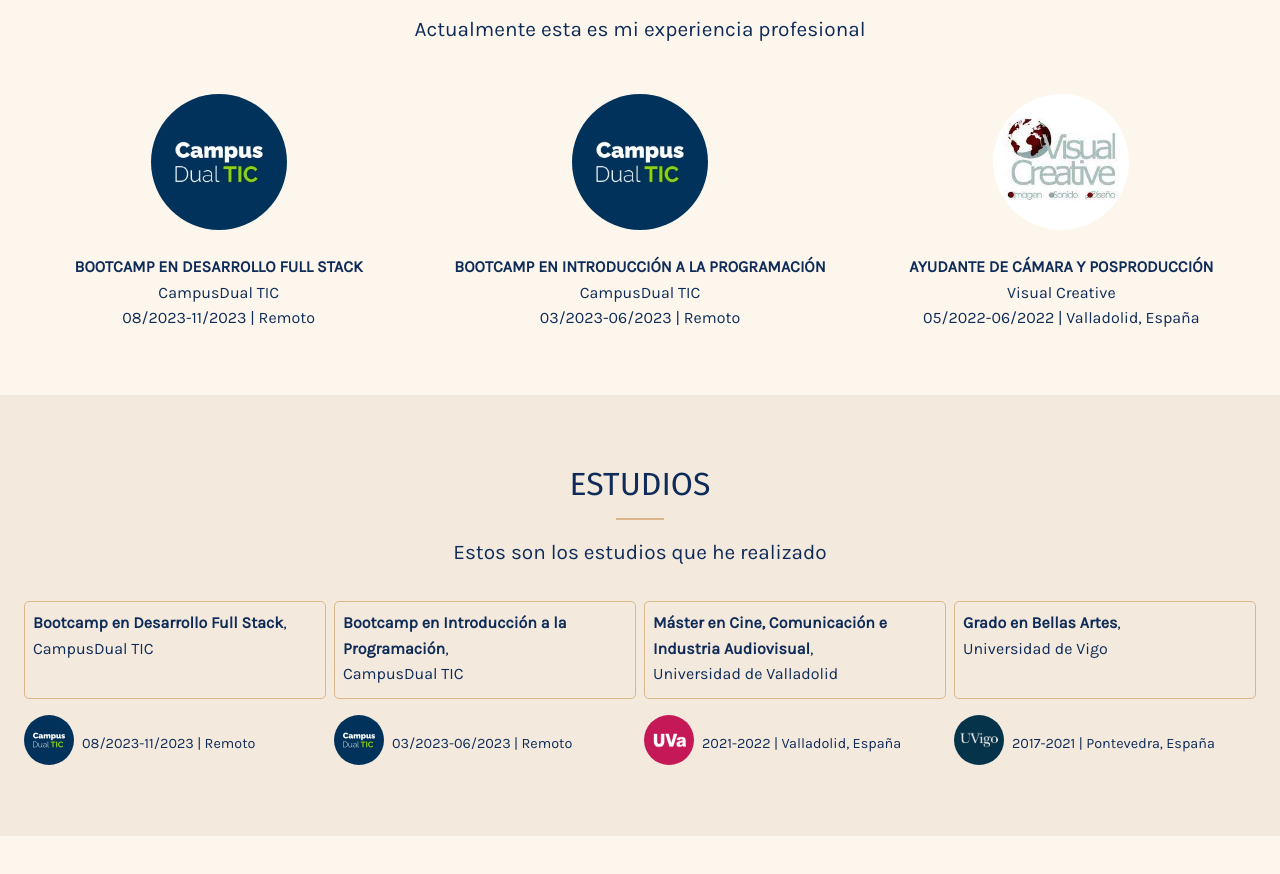
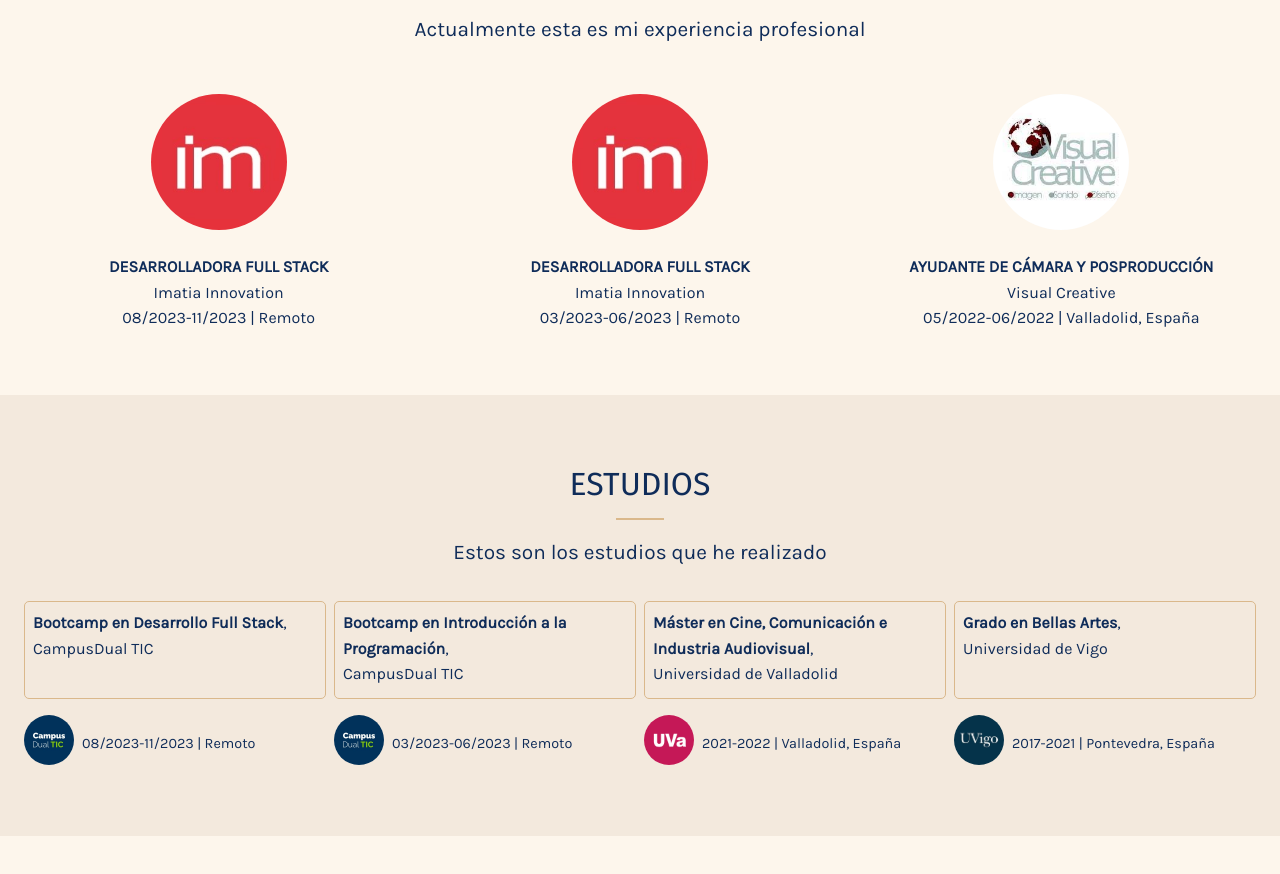
Before and after one commit to nuriaoujo/my-portfolio, a plain HTML site: page dist/about.html in a window 1280 px wide. Shown: the part 1588-2462 px from the top of the page. Drawn offline with Linux system fonts and the light colour scheme.

Commit message:
profesional experience changed

```diff
--- a/dist/about.html
+++ b/dist/about.html
@@ -186,11 +186,11 @@
 
             <div class="experience">
                 <div class="experience-item">
-                    <img src="img/studies/campusdual.jpg" alt="experience">
+                    <img src="img/studies/imatia.jpg" alt="experience">
                     <p>
-                        <strong data-i18n="experience_item_1">Bootcamp en Desarrollo Full Stack,</strong>
+                        <strong data-i18n="experience_item_6">Desarrolladora Full Stack,</strong>
                         <br>
-                        CampusDual TIC
+                        Imatia Innovation
                     </p>
                     <ul>
                         <li data-i18n="experience_date_1">08/2023-11/2023 | Remoto</li>
@@ -198,11 +198,11 @@
                 </div>
 
                 <div class="experience-item">
-                    <img src="img/studies/campusdual.jpg" alt="experience">
+                    <img src="img/studies/imatia.jpg" alt="experience">
                     <p>
-                        <strong data-i18n="experience_item_2">Bootcamp en Introducción a la Programación,</strong>
+                        <strong data-i18n="experience_item_6">Desarrolladora Full Stack,</strong>
                         <br>
-                        CampusDual TIC
+                        Imatia Innovation
                     </p>
                     <ul>
                         <li data-i18n="experience_date_2">03/2023-06/2023 | Remoto</li>
--- a/dist/languages/en.json
+++ b/dist/languages/en.json
@@ -55,6 +55,7 @@
     "experience_item_3": "Camera assistant & Post-production",
     "experience_item_4": "Film, Communication & Audiovisual Industry Master's Degree",
     "experience_item_5": "Fine Arts Degree",
+    "experience_item_6": "Full Stack Developer",
     "experience_date_1": "08/2023-11/2023 | Remote",
     "experience_date_2": "03/2023-06/2023 | Remote",
     "experience_date_3": "05/2022-06/2022 | Valladolid, Spain",
--- a/dist/languages/es.json
+++ b/dist/languages/es.json
@@ -55,6 +55,7 @@
     "experience_item_3": "Ayudante de cámara y Posproducción",
     "experience_item_4": "Máster en Cine, Comunicación e Industria Audiovisual",
     "experience_item_5": "Grado en Bellas Artes",
+    "experience_item_6": "Desarrolladora Full Stack",
     "experience_date_1": "08/2023-11/2023 | Remoto",
     "experience_date_2": "03/2023-06/2023 | Remoto",
     "experience_date_3": "05/2022-06/2022 | Valladolid, España",
```
